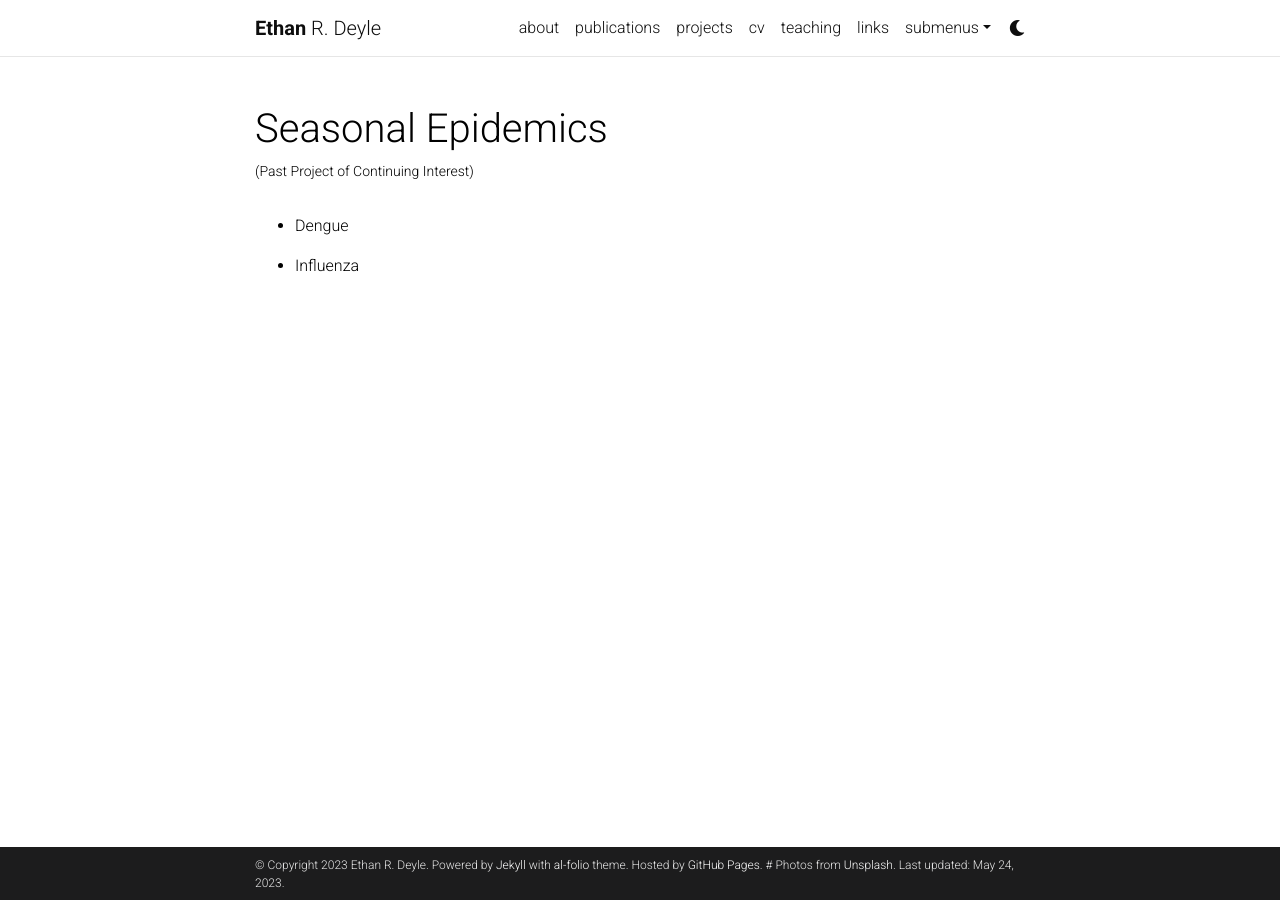
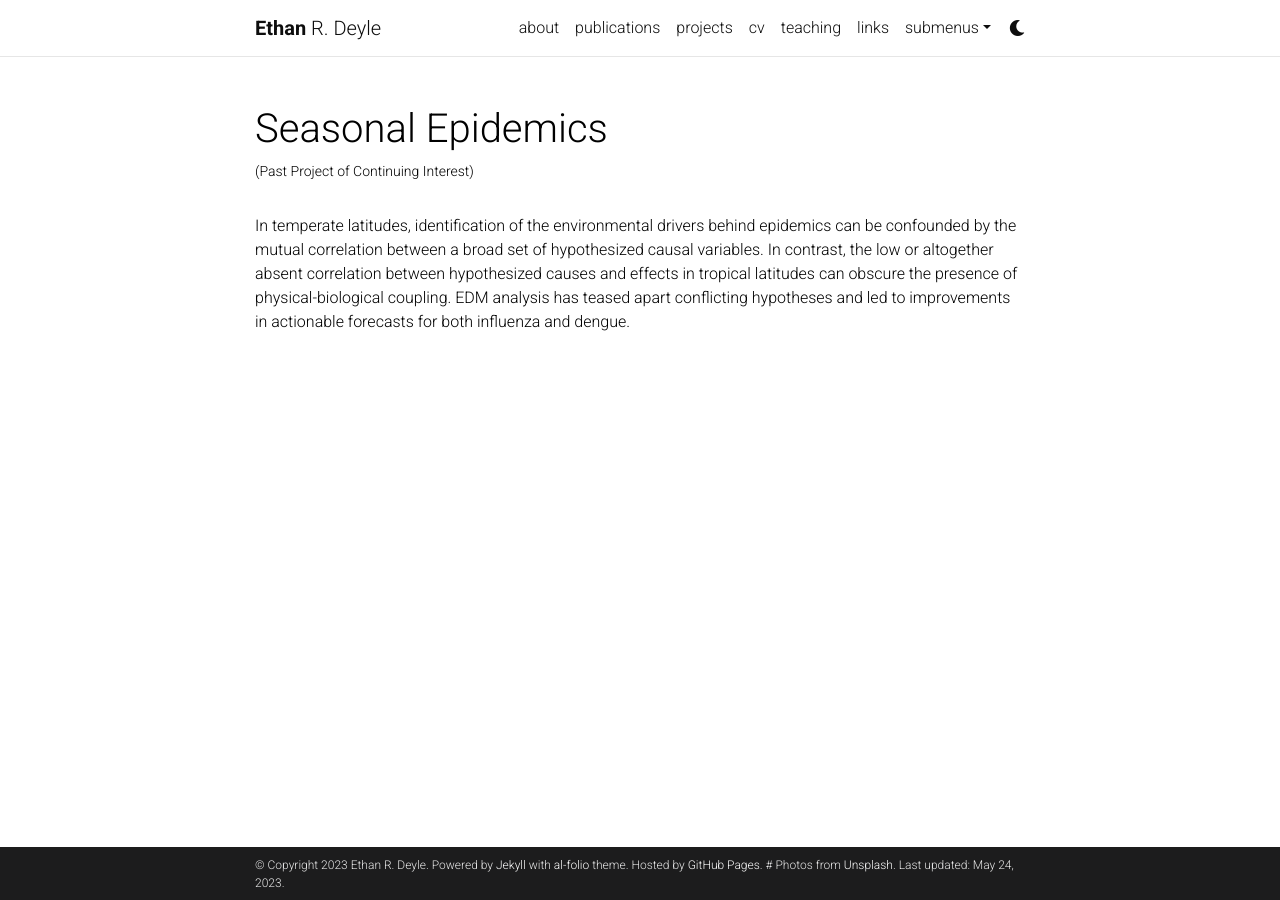
Before and after one commit to nonlinearnature/nonlinearnature.github.io, a Jekyll site: the page built from _projects/5_project.md, in a window 1280 px wide. Built offline with Jekyll 4.4.1, drawn with Linux system fonts in a browser that asks for light colours; comment, search, counter and statistics services are not loaded; a style sheet for code colours, icons or effects is not loaded.

Commit message:
Update 5_project.md
added text

```diff
--- a/_projects/5_project.md
+++ b/_projects/5_project.md
@@ -7,6 +7,4 @@ importance: 3
 category: Past
 ---
 
-- Dengue
-
-- Influenza
+In temperate latitudes, identification of the environmental drivers behind epidemics can be confounded by the mutual correlation between a broad set of hypothesized causal variables. In contrast, the low or altogether absent correlation between hypothesized causes and effects in tropical latitudes can obscure the presence of physical-biological coupling. EDM analysis has teased apart conflicting hypotheses and led to improvements in actionable forecasts for both influenza and dengue.
```
